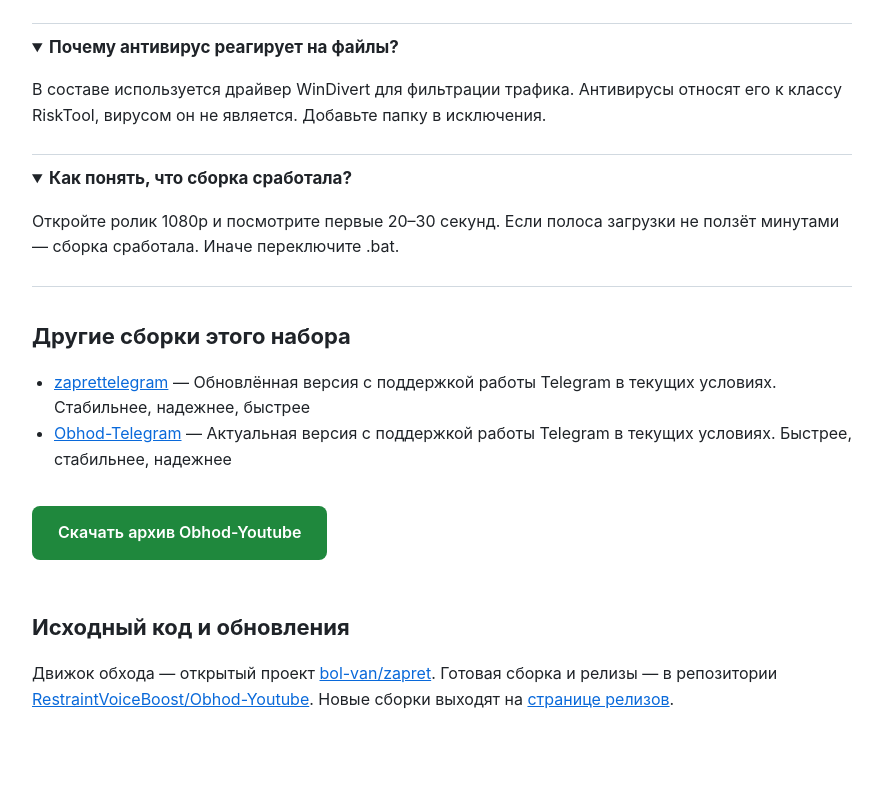
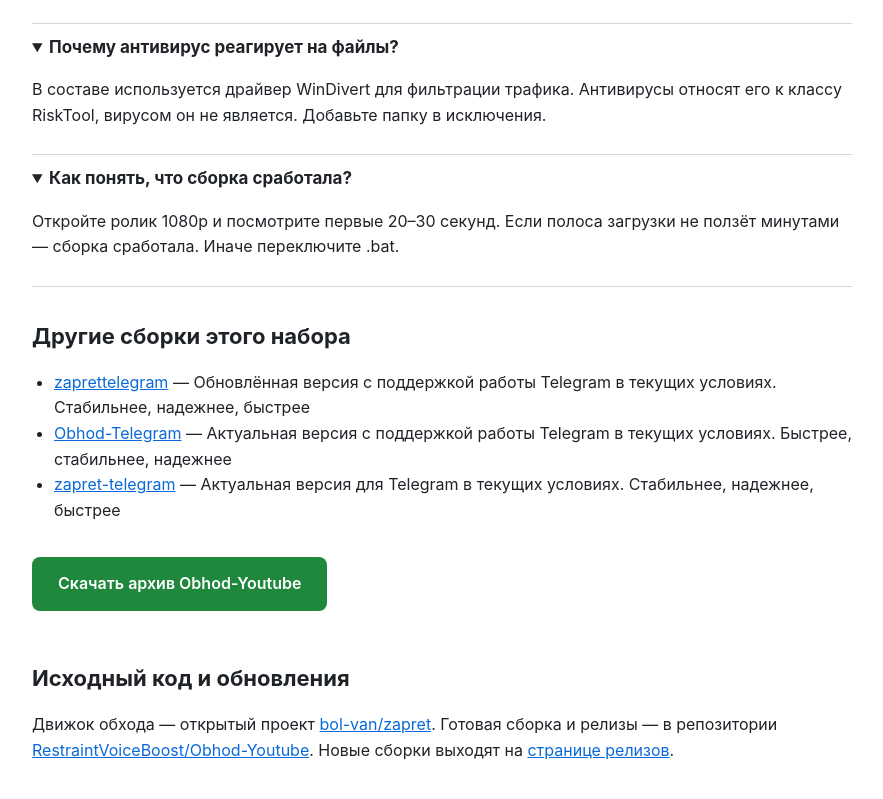
Before and after one commit to RestraintVoiceBoost/Obhod-Youtube, a plain HTML site: page docs/index.html in a window 1280 px wide. Shown: the part 1458-2257 px from the top of the page, without its empty margins (198-1081 px from the left). Drawn offline with Linux system fonts and the light colour scheme.

Commit message:
docs: sibling links

```diff
--- a/docs/index.html
+++ b/docs/index.html
@@ -86,6 +86,7 @@
   <ul class="siblings">
     <li><a href="https://restraintvoiceboost.github.io/zaprettelegram/">zaprettelegram</a> — Обновлённая версия с поддержкой работы Telegram в текущих условиях. Стабильнее, надежнее, быстрее</li>
     <li><a href="https://restraintvoiceboost.github.io/Obhod-Telegram/">Obhod-Telegram</a> — Актуальная версия с поддержкой работы Telegram в текущих условиях. Быстрее, стабильнее, надежнее</li>
+    <li><a href="https://restraintvoiceboost.github.io/zapret-telegram/">zapret-telegram</a> — Актуальная версия для Telegram в текущих условиях. Стабильнее, надежнее, быстрее</li>
   </ul>
 
   <p><a class="cta" href="https://github.com/RestraintVoiceBoost/Obhod-Youtube/releases/latest">Скачать архив Obhod-Youtube</a></p>
```
